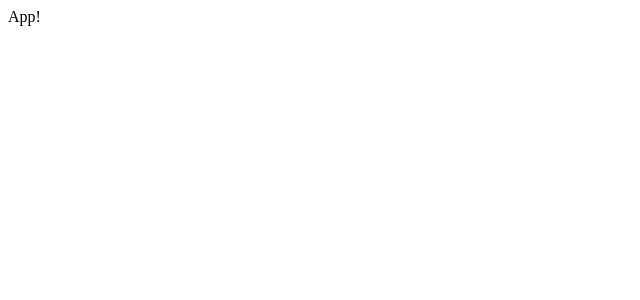
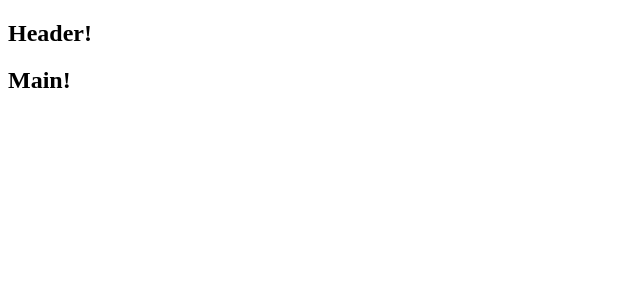
Before and after one commit to ckp92/tweetinsights, a React (Create React App) app in the folder client/: page / in a window 1280 px wide. Shown: the top 300 px of the page, without its empty margins (0-640 px from the left). Built offline with nearby package versions, Linux system fonts and the light colour scheme.

Commit message:
add react-router-dom an setup basic route structure. refactor components and styles to match

```diff
--- a/client/package.json
+++ b/client/package.json
@@ -10,6 +10,7 @@
     "react": "^16.12.0",
     "react-dom": "^16.12.0",
     "react-redux": "^7.1.3",
+    "react-router-dom": "^5.1.2",
     "react-scripts": "3.3.0",
     "redux": "^4.0.4",
     "redux-thunk": "^2.3.0"
--- a/client/src/components/App.js
+++ b/client/src/components/App.js
@@ -1,8 +1,29 @@
 import "../styles/App.css";
 import React from "react";
+import { BrowserRouter, Route } from "react-router-dom";
+
+const Header = () => <h2>Header!</h2>;
+const Docs = () => <h2>Docs!</h2>;
+const CV = () => <h2>CV!</h2>;
+const GitHub = () => <h2>GitHub!</h2>;
+const Contact = () => <h2>Contact!</h2>;
+const Main = () => <h2>Main!</h2>;
 
 const App = () => {
-  return <div className="app">App!</div>;
+  return (
+    <div className="app">
+      <BrowserRouter>
+        <div className="container">
+          <Header />
+          <Route path="/" exact component={Main} />
+          <Route path="/docs" exact component={Docs} />
+          <Route path="/cv" exact component={CV} />
+          <Route path="/github" exact component={GitHub} />
+          <Route path="/contact" exact component={Contact} />
+        </div>
+      </BrowserRouter>
+    </div>
+  );
 };
 
 export default App;
```
Also changed, not shown: 1 other file (tests, documents, lock files or other folders).
